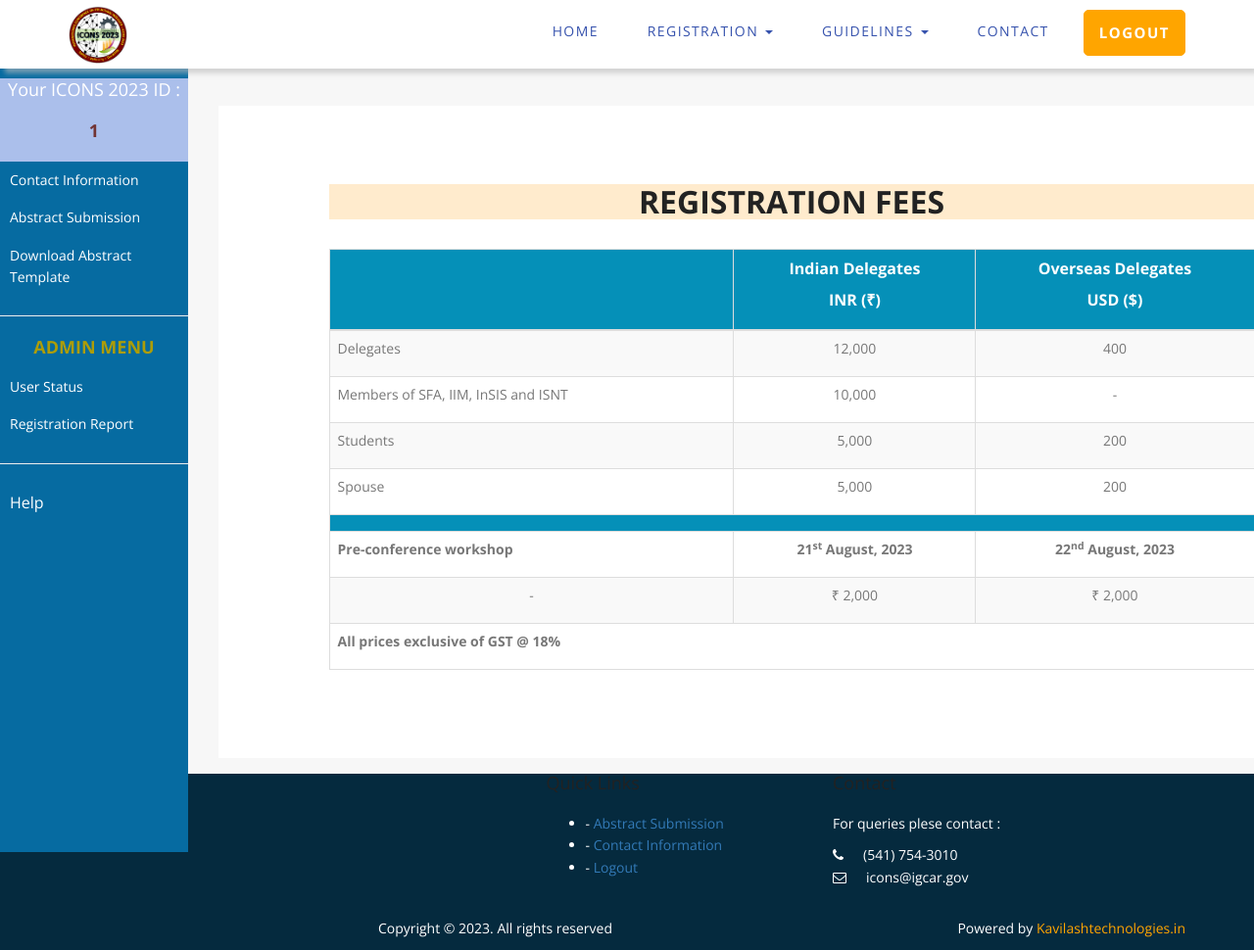
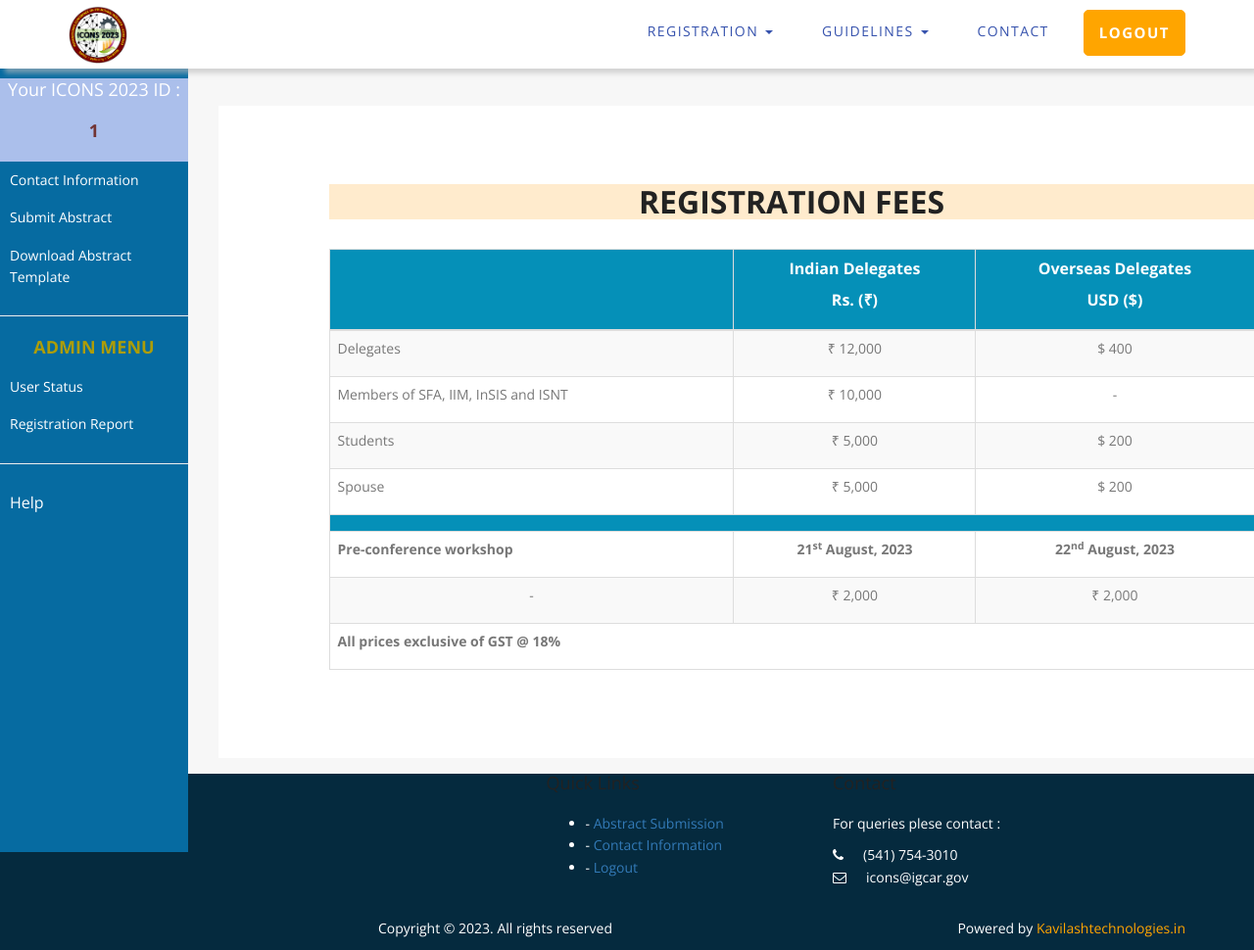
Before and after one commit to kavilashTech/icons, a PHP site: page /iconsdemo1/registrationfees-loggedin.php in a window 1280 px wide; the page is wider, and only the part inside the window is pictured. Shown: that part at 98% size. Run offline with PHP 8.4, Linux system fonts and the light colour scheme; the visitor is signed in with stand-in values (Sample User, id 1).

Commit message:
Topics and other changes added

```diff
--- a/includes/admin_sidenav.php
+++ b/includes/admin_sidenav.php
@@ -7,7 +7,7 @@
     </div>
     <a id="side_menu" href="contactinformation.php">Contact Information</a>
     <!-- <a id="side_menu" href="#">Payment Information</a> -->
-    <a id="side_menu" href="abstractupload.php">Abstract Submission</a>
+    <a id="side_menu" href="abstractupload.php">Submit Abstract</a>
     <a id="side_menu" href="docs/ICONS2023_draft_Abstract_template.docx">Download Abstract Template</a>
     <?php
     if ($_SESSION['category'] == 'A') {
--- a/includes/menu-loggedin.php
+++ b/includes/menu-loggedin.php
@@ -27,7 +27,7 @@
       </div>
       <div class="navbar-collapse collapse">
         <ul class="nav navbar-nav" style="margin-top:10px;">
-          <li class="active"><a href="contactinformation.php">Home</a></li>
+          <!-- <li class="active"><a href="contactinformation.php">Home</a></li> -->
           <!-- <li><a href="#section-contact">Conference</a></li> -->
           <!-- <li class="dropdown">
             <a href="#" class="dropdown-toggle" data-toggle="dropdown" aria-haspopup="true" role="button"
--- a/registrationfees.html
+++ b/registrationfees.html
@@ -24,7 +24,7 @@
                 <th >&nbsp;</th>
                 <th class="align-center">
                   <p>Indian Delegates</p>
-                  <p>INR (₹)</p>
+                  <p>Rs. (₹)</p>
                 </th>
                 <th class="align-center">
                   <p>Overseas Delegates</p>
@@ -37,10 +37,10 @@
               <tr>
                 <td >Delegates</td>
                 <td class="align-center">
-                  <p>12,000</p>
+                  <p>₹ 12,000</p>
                 </td>
                 <td class="align-center">
-                  <p>400</p>
+                  <p>$ 400</p>
                 </td>
               </tr>
               <tr>
@@ -48,7 +48,7 @@
                   <p>Members of SFA, IIM, InSIS and ISNT</p>
                 </td>
                 <td class="align-center">
-                  <p>10,000</p>
+                  <p>₹ 10,000</p>
                 </td>
                 <td class="align-center">-</td>
               </tr>
@@ -57,10 +57,10 @@
                   <p>Students</p>
                 </td>
                 <td class="align-center">
-                  <p>5,000</p>
+                  <p>₹ 5,000</p>
                 </td>
                 <td class="align-center">
-                  <p>200</p>
+                  <p>$ 200</p>
                 </td>
               </tr>
               <tr>
@@ -68,10 +68,10 @@
                   <p>Spouse</p>
                 </td>
                 <td class="align-center">
-                  <p>5,000</p>
+                  <p>₹ 5,000</p>
                 </td>
                 <td class="align-center">
-                  <p>200</p>
+                  <p>$ 200</p>
                 </td>
               </tr>
               <tr>
```
Also changed, not shown: 1 other file.
